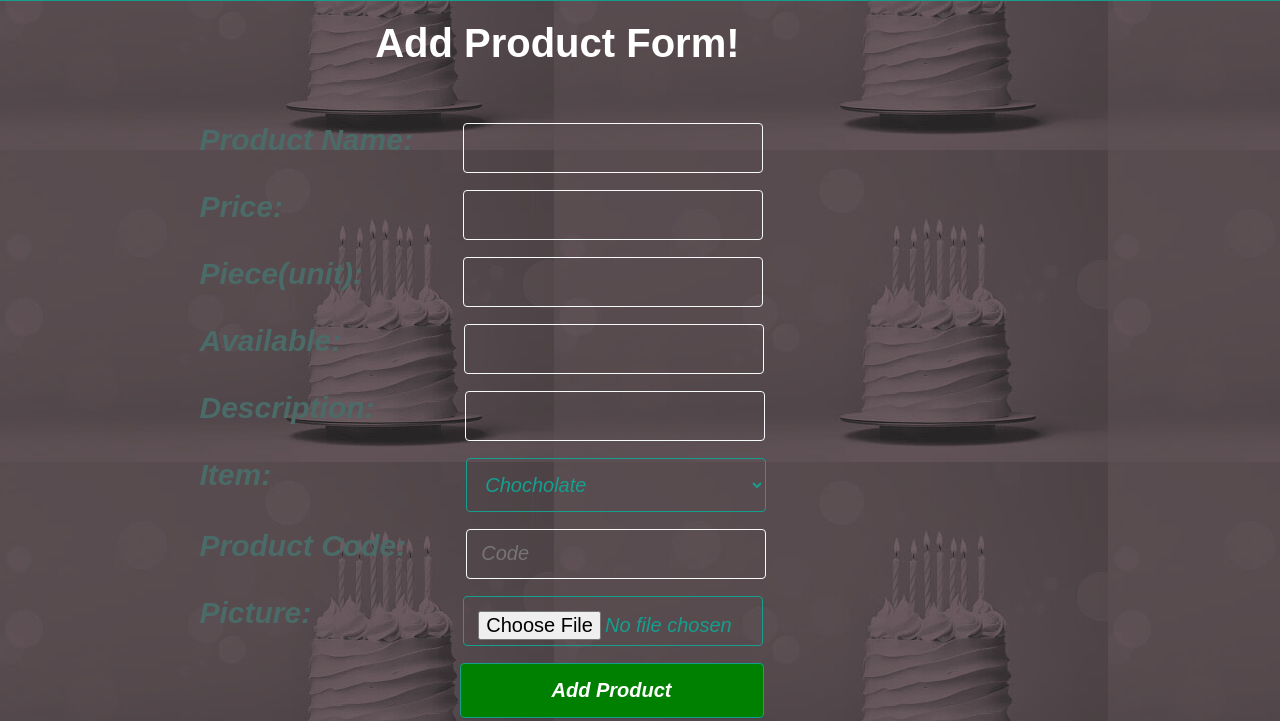
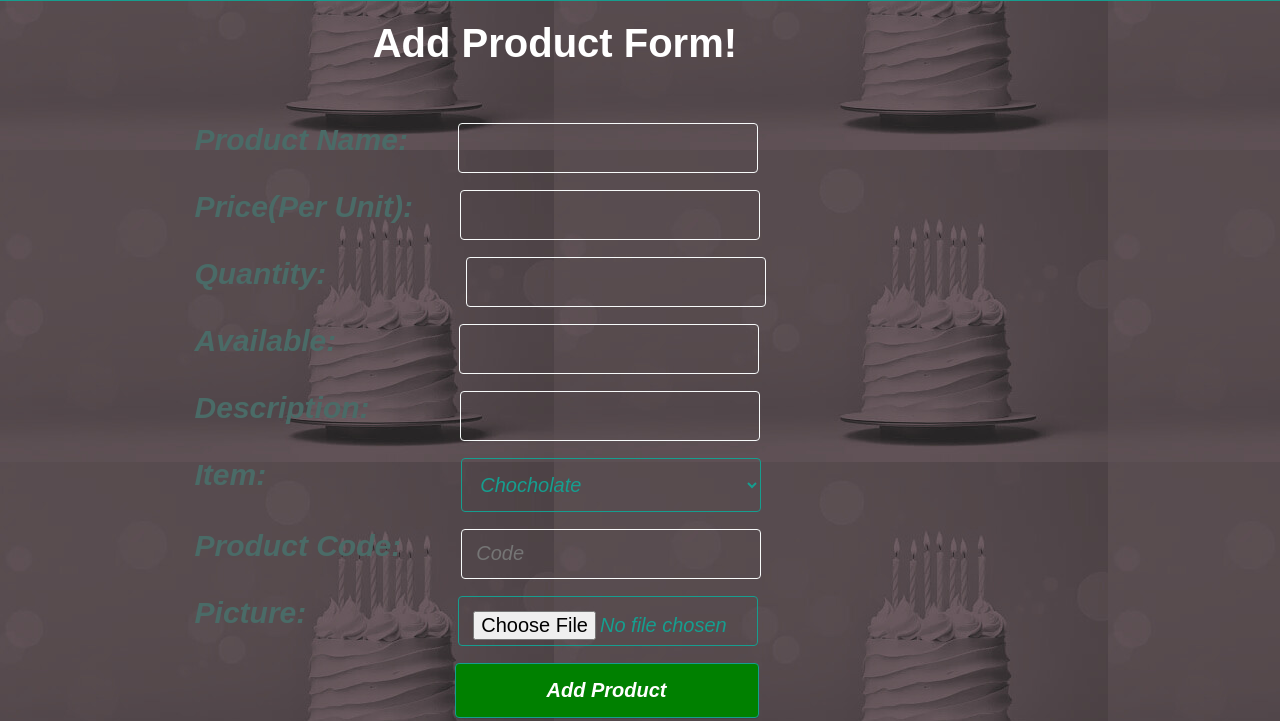
Before and after one commit to rimirintaha/Online-Cake-Shop_full, a PHP site: page /admin/addproduct.php in a window 1280 px wide. Shown: the part 162-883 px from the top of the page. Run offline with PHP 8.4, Linux system fonts and the light colour scheme; a user stored in the database is signed in; data comes from the database, SQL or seed files in the repository; data that the repository does not hold is empty.

Commit message:
last commit

```diff
--- a/SQL/rimi.sql
+++ b/SQL/Cake shop.sql
@@ -18,7 +18,7 @@ SET time_zone = "+00:00";
 /*!40101 SET NAMES utf8mb4 */;
 
 --
--- Database: `rimi`
+-- Database: `Cake Shop`
 --
 
 -- --------------------------------------------------------
--- a/admin/addproduct.php
+++ b/admin/addproduct.php
@@ -169,10 +169,10 @@ $search_value = "";
 
 											<div>
 											<div class="label_content1" style="float: left;">
-  											<h5>Price:</h5>
+  											<h5>Price(Per Unit):</h5>
   											</div>
 												<td >
-												<input name="price" style="margin-left: 180px; id="last_name" required="required" class="last_name signupbox" type="text" size="30" value="'.$price.'" >
+												<input name="price" style="margin-left: 47px; id="last_name" required="required" class="last_name signupbox" type="text" size="30" value="'.$price.'" >
 												</td>
 											</div></br>
 
@@ -180,10 +180,10 @@ $search_value = "";
 
 											<div>
 											<div class="label_content11" style="float: left;">
-  											<h5>Piece(unit):</h5>
+  											<h5>Quantity:</h5>
   											</div>
 											<td >
-											<input name="piece" style="margin-left: 100px; id="piece" required="required" class="piece signupbox" type="text" size="30" value="'.$piece.'" >
+											<input name="piece" style="margin-left: 140px; id="piece" required="required" class="piece signupbox" type="text" size="30" value="'.$piece.'" >
 											</td>
 											</div></br>
 
--- a/inc/connect.inc.php
+++ b/inc/connect.inc.php
@@ -1,3 +1,3 @@
 <?php
-	$con = mysqli_connect("localhost","root","", "rimi");
+	$con = mysqli_connect("localhost","root","", "Cake shop");
 ?>
```
Also changed, not shown: admin/editproduct.php (+7 -7 lines), image/product/orange/1727797884.jpg (added), image/product/tub/1716432576.jpg (renamed from image/product/mens_cloth/1716432576.jpg), image/product/vanilla/1728042181.jpg (added), image/product/vanilla/1728201159.jpg (added), image/product/vanilla/1728201187.jpg (added).
